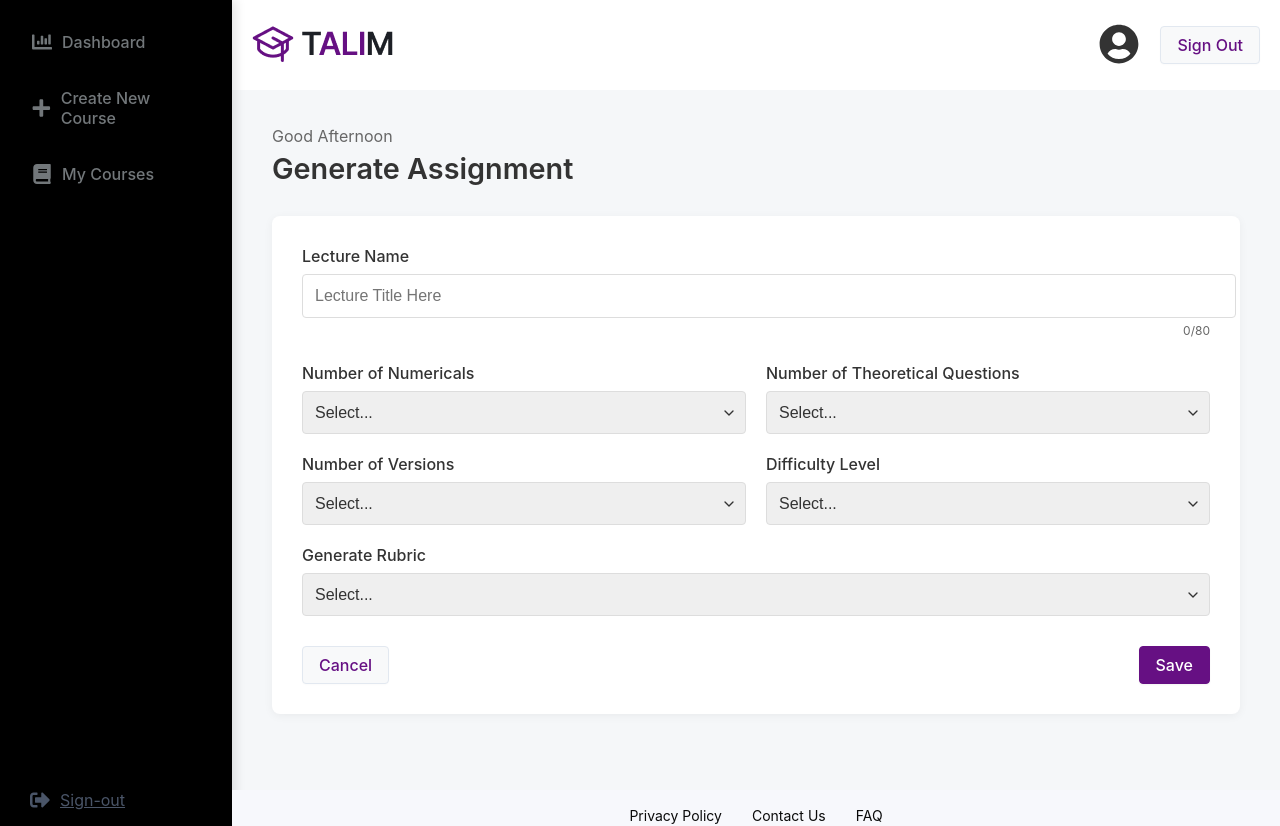
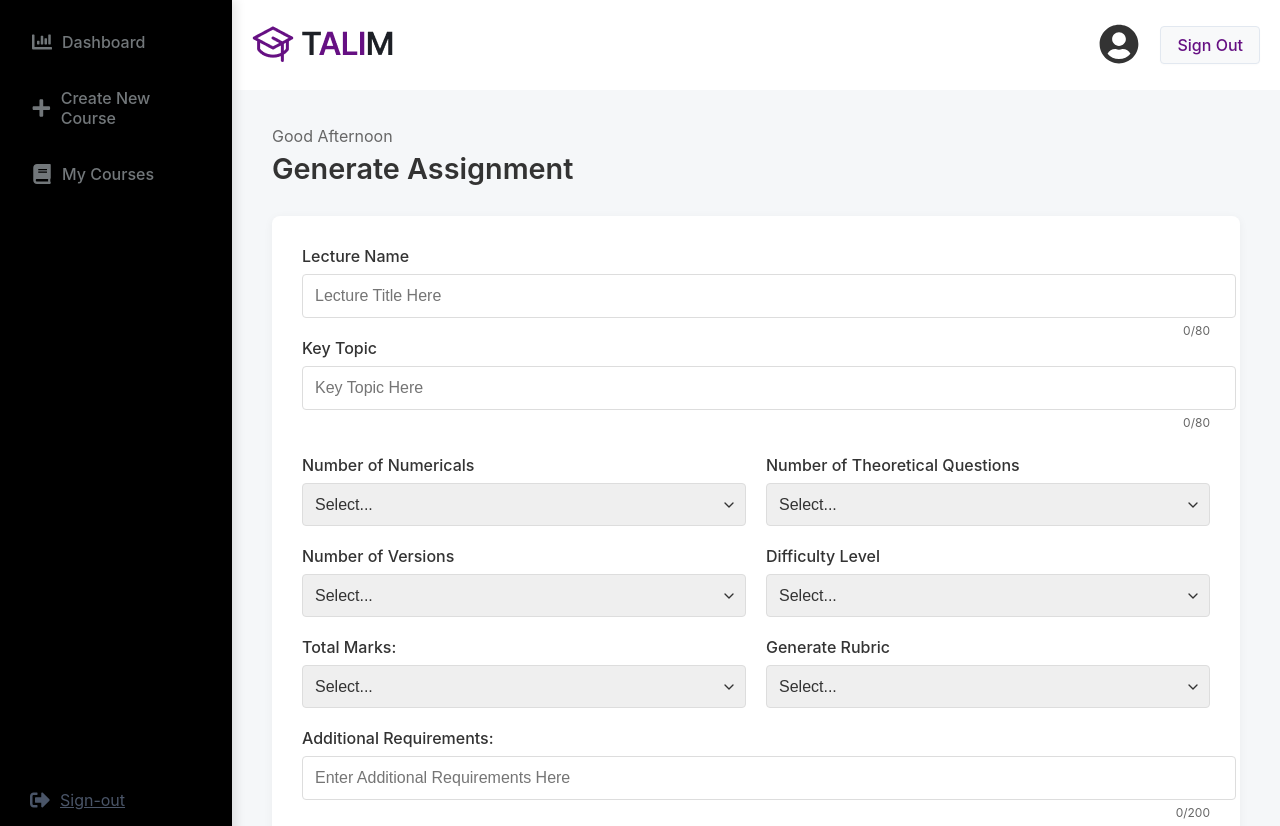
Before and after one commit to Abdullahtahirrr/TALIM, a React (Create React App) app in the folder frontend/: page /Assignment in a window 1280 px wide. Shown: the top 826 px of the page. Built offline with nearby package versions, Linux system fonts and the light colour scheme.

Commit message:
Added Missing Form elements

```diff
--- a/frontend/src/pages/Assignment.js
+++ b/frontend/src/pages/Assignment.js
@@ -17,12 +17,14 @@ const Assignment = () => {
 
   // Form state
   const [lectureName, setLectureName] = useState("");
+  const [keyTopic, setKeyTopic] = useState("");
   const [numericals, setNumericals] = useState("");
   const [theoreticalQuestions, setTheoreticalQuestions] = useState("");
   const [versions, setVersions] = useState("");
   const [difficultyLevel, setDifficultyLevel] = useState("");
   const [rubric, setRubric] = useState("");
-
+  const[totalmarks,setTotalMarks]=useState("");
+  const [additionalReq, setAdditionalReq] = useState("");
   // Dialog state
   const [isDialogOpen, setIsDialogOpen] = useState(false);
 
@@ -76,6 +78,16 @@ const Assignment = () => {
                   maxLength="80"
                 />
                 <div className="character-count">{lectureName.length}/80</div>
+                <label htmlFor="keyTopic">Key Topic</label>
+                <input
+                  type="text"
+                  id="keyTopic"
+                  placeholder="Key Topic Here"
+                  value={keyTopic}
+                  onChange={(e) => setKeyTopic(e.target.value)}
+                  maxLength="80"
+                />
+                <div className="character-count">{keyTopic.length}/80</div>
               </div>
 
               <div className="form-row">
@@ -141,7 +153,22 @@ const Assignment = () => {
                   </select>
                 </div>
               </div>
-
+            <div className="form-row">
+              <div className="form-group">
+                  <label htmlFor="totalmarks">Total Marks:</label>
+                  <select
+                    id="totalmarks"
+                    value={totalmarks}
+                    onChange={(e) => setTotalMarks(e.target.value)}
+                  >
+                    <option value="" disabled>Select...</option>
+                    <option value="1">10</option>
+                    <option value="2">20</option>
+                    <option value="3">50</option>
+                    <option value="4">75</option>
+                    <option value="5">100</option>
+                  </select>
+                </div>
               <div className="form-group">
                 <label htmlFor="rubric">Generate Rubric</label>
                 <select
@@ -153,14 +180,27 @@ const Assignment = () => {
                   <option value="yes">Yes</option>
                   <option value="no">No</option>
                 </select>
-              </div>
+               </div>
+               </div>
+                <div className="form-group">
+                <label htmlFor="additionalReq">Additional Requirements: </label>
+                <input
+                  type="text"
+                  id="additionalReq"
+                  placeholder="Enter Additional Requirements Here"
+                  value={additionalReq}
+                  onChange={(e) => setAdditionalReq(e.target.value)}
+                  maxLength="200"
+                />
+                <div className="character-count">{additionalReq.length}/200</div>
+                </div>
 
               <div className="form-actions">
                 <Button variant="light" type="button" onClick={() => window.history.back()}>
                   Cancel
                 </Button>
                 <Button variant="dark" type="submit">
-                  Save
+                  Generate
                 </Button>
               </div>
             </form>
--- a/frontend/src/pages/Quiz.js
+++ b/frontend/src/pages/Quiz.js
@@ -17,12 +17,14 @@ const Quiz = () => {
 
   // Form state
   const [lectureName, setLectureName] = useState("");
+  const [keyTopic, setKeyTopic] = useState("");
   const [mcqs, setMcqs] = useState("");
   const [theoreticalQuestions, setTheoreticalQuestions] = useState("");
   const [numericals, setNumericals] = useState("");
   const [versions, setVersions] = useState("");
   const [difficultyLevel, setDifficultyLevel] = useState("");
   const [rubric, setRubric] = useState("");
+  const [additionalReq, setAdditionalReq] = useState("");
 
   // Dialog state
   const [isDialogOpen, setIsDialogOpen] = useState(false);
@@ -77,6 +79,16 @@ const Quiz = () => {
                   maxLength="80"
                 />
                 <div className="character-count">{lectureName.length}/80</div>
+                <label htmlFor="keyTopic">Key Topic</label>
+                <input
+                  type="text"
+                  id="keyTopic"
+                  placeholder="Key Topic Here"
+                  value={keyTopic}
+                  onChange={(e) => setKeyTopic(e.target.value)}
+                  maxLength="80"
+                />
+                <div className="character-count">{keyTopic.length}/80</div>
               </div>
 
               <div className="form-row">
@@ -173,13 +185,25 @@ const Quiz = () => {
                   </select>
                 </div>
               </div>
+              <div className="form-group">
+                <label htmlFor="additionalReq">Additional Requirements: </label>
+                <input
+                  type="text"
+                  id="additionalReq"
+                  placeholder="Enter Additional Requirements Here"
+                  value={additionalReq}
+                  onChange={(e) => setAdditionalReq(e.target.value)}
+                  maxLength="200"
+                />
+                <div className="character-count">{additionalReq.length}/200</div>
+                </div>
 
               <div className="form-actions">
                 <button type="button" className="cancel-btn" onClick={() => window.history.back()}>
                   Cancel
                 </button>
                 <button type="submit" className="save-btn">
-                  Save
+                  Generate
                 </button>
               </div>
             </form>
```
